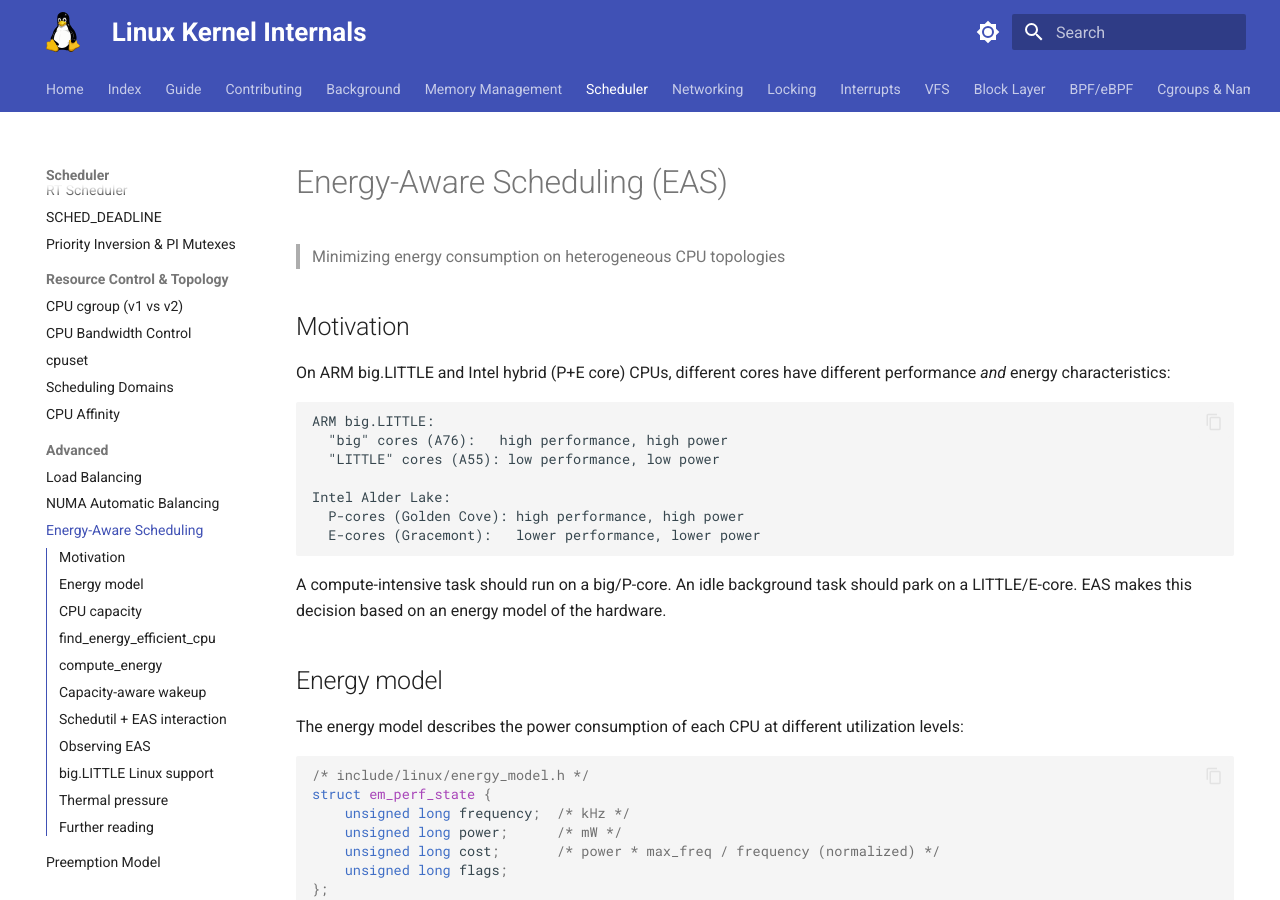
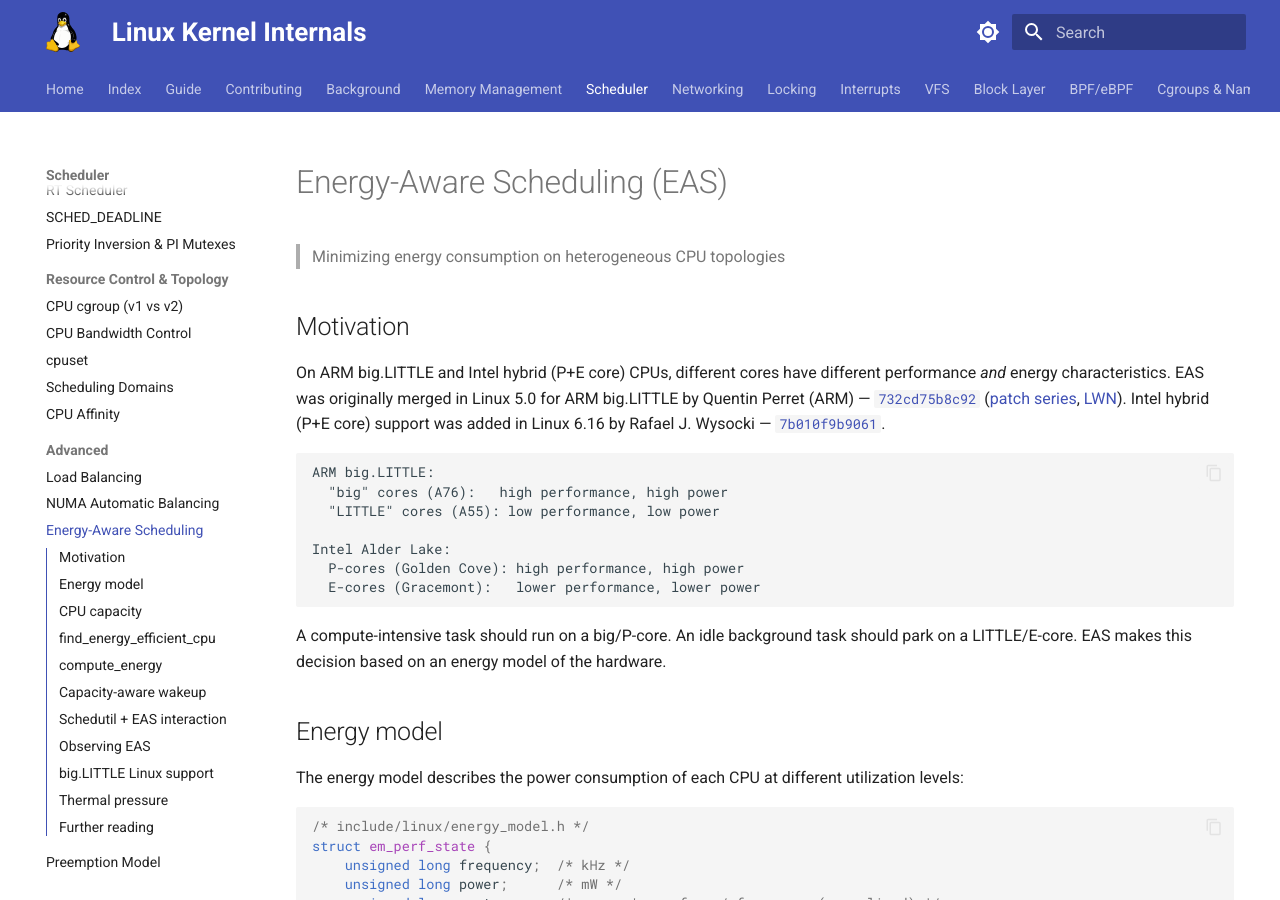
Before and after one commit to laveeshb/linux-kernel-internals, an MkDocs documentation site: the page built from docs/sched/eas.md, in a window 1280 px wide and 900 px high. Built offline with MkDocs 1.6.1 and Material for MkDocs 9.7.7, drawn with Linux system fonts in a browser that asks for light colours.

Commit message:
Add remaining citations to sched/ (NUMA balancing, EAS, sched_base_slice, well-known facts)

````diff
--- a/docs/sched/eas.md
+++ b/docs/sched/eas.md
@@ -4,7 +4,7 @@
 
 ## Motivation
 
-On ARM big.LITTLE and Intel hybrid (P+E core) CPUs, different cores have different performance *and* energy characteristics:
+On ARM big.LITTLE and Intel hybrid (P+E core) CPUs, different cores have different performance *and* energy characteristics. EAS was originally merged in Linux 5.0 for ARM big.LITTLE by Quentin Perret (ARM) — [`732cd75b8c92`](https://git.kernel.org/linus/732cd75b8c920d3727e69957b14faa7c2d7c3b75) ([patch series](https://lore.kernel.org/lkml/20181203095628.11858-1-quentin.perret@arm.com/), [LWN](https://lwn.net/Articles/772475/)). Intel hybrid (P+E core) support was added in Linux 6.16 by Rafael J. Wysocki — [`7b010f9b9061`](https://git.kernel.org/linus/7b010f9b906107ae4e5ac626329ab818b3f0a6b6).
 
 ```
 ARM big.LITTLE:
````
Also changed, not shown: docs/sched/cfs.md (+1 -1 lines), docs/sched/eevdf.md (+1 -1 lines), docs/sched/numa-balancing.md (+1 -1 lines), docs/sched/rt-tuning.md (+2 -2 lines), docs/sched/scheduler-evolution.md (+1 -1 lines).
